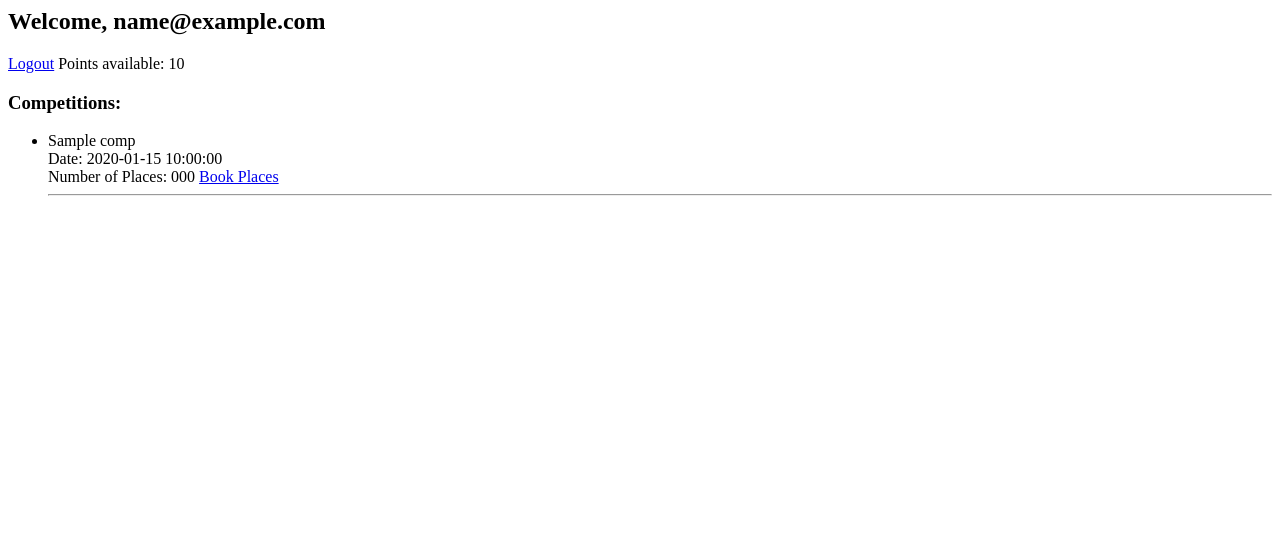
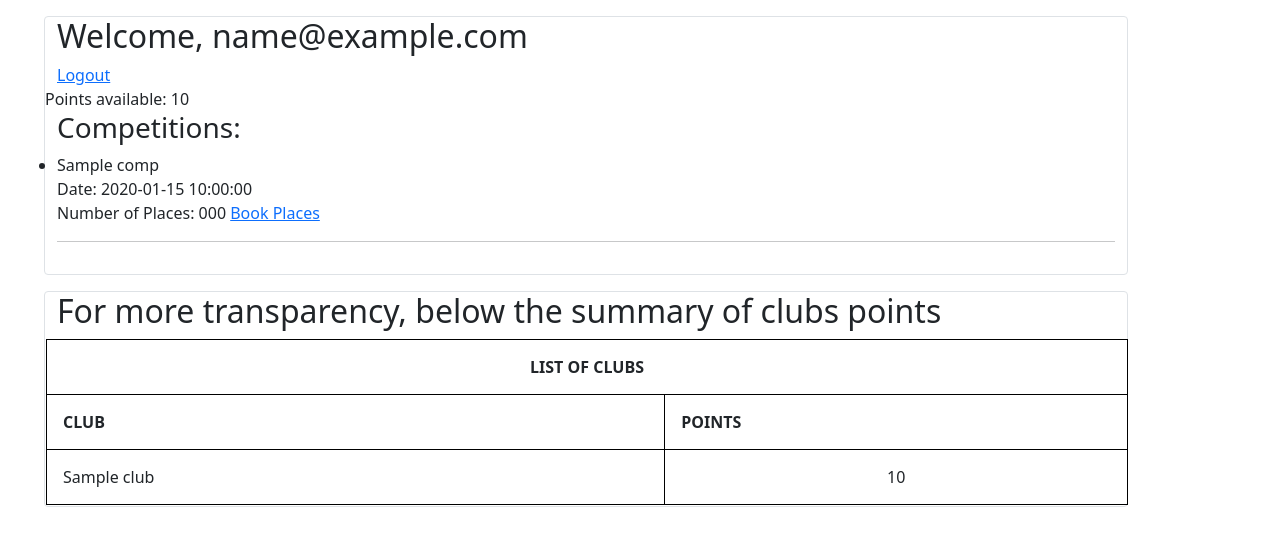
Before and after one commit to j-zouaoui/P11_code_source, a Flask app: template templates/welcome.html in a window 1280 px wide. Shown: the top 546 px of the page. Run offline with Flask 2, Linux system fonts and the light colour scheme; the template is opened without the code that fills it: most values are stand-ins (such as "Sample title", 1, 10 or a date in 2020).

Commit message:
issue 6 has been fixed by integrating table in the welcome page displaying clubs points

```diff
--- a/server.py
+++ b/server.py
@@ -22,12 +22,12 @@ clubs = loadClubs()
 
 @app.route('/')
 def index():
-    return render_template('index.html')
+    return render_template('index.html', club=clubs)
 
 @app.route('/showSummary',methods=['POST'])
 def showSummary():
     club = [club for club in clubs if club['email'] == request.form['email']][0]
-    return render_template('welcome.html',club=club,competitions=competitions)
+    return render_template('welcome.html',club=club,competitions=competitions, clubs=clubs)
 
 
 @app.route('/book/<competition>/<club>')
--- a/templates/welcome.html
+++ b/templates/welcome.html
@@ -3,9 +3,14 @@
     <meta charset="UTF-8">
     <meta name="viewport" content="width=device-width, initial-scale=1.0">
     <title>Summary | GUDLFT Registration</title>
+        <link href="https://cdn.jsdelivr.net/npm/bootstrap@5.1.3/dist/css/bootstrap.min.css" rel="stylesheet"
+          integrity="sha384-1BmE4kWBq78iYhFldvKuhfTAU6auU8tT94WrHftjDbrCEXSU1oBoqyl2QvZ6jIW3"
+          crossorigin="anonymous">
 </head>
 <body>
-        <h2>Welcome, {{club['email']}} </h2><a href="{{url_for('logout')}}">Logout</a>
+    <div class="container m-3">
+        <div class="row border rounded m-3">
+            <h2>Welcome, {{club['email']}} </h2><a href="{{url_for('logout')}}">Logout</a>
 
     {% with messages = get_flashed_messages()%}
     {% if messages %}
@@ -31,6 +36,35 @@
         {% endfor %}
     </ul>
     {%endwith%}
+        </div>
+    <div class="row border rounded m-3 ">
+        <h2>For more transparency, below the summary of clubs points</h2>
+
+          {% if clubs %}
+            <table style="border-collapse: collapse; border: 1px solid black; margin: 1px">
+                <thead>
+                    <tr>
+                        <th colspan="2" style="border: 1px solid black; text-align: center; padding: 1em;">LIST OF CLUBS</th>
+                    </tr>
+                    <tr>
+                        <th style="border: 1px solid black; padding: 1em;">CLUB</th>
+                        <th style="border: 1px solid black; padding: 1em;">POINTS</th>
+                    </tr>
+                </thead>
+                <tbody>
+                    {% for i in clubs %}
+                        <tr >
+                            <td style="border: 1px solid black; padding: 1em;">{{i['name']}}</td>
+                            <td style="border: 1px solid black; padding: 1em; auto; text-align: center;">{{i['points']}}</td>
+                        </tr>
+                    {% endfor %}
+                </tbody>
+            </table>
+          {% endif %}
+
+      </div>
+    </div>
+
 
 </body>
 </html>
```
Also changed, not shown: templates/index.html (+8 -0 lines).
